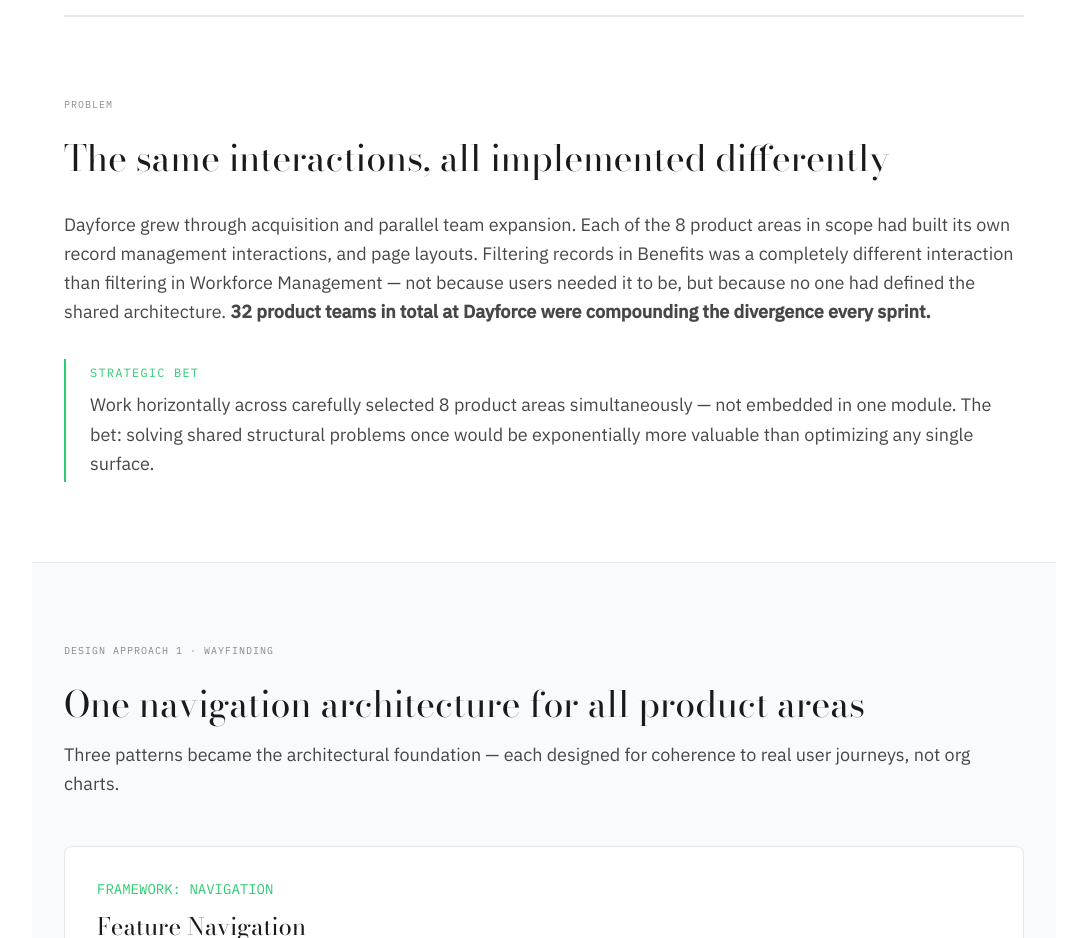
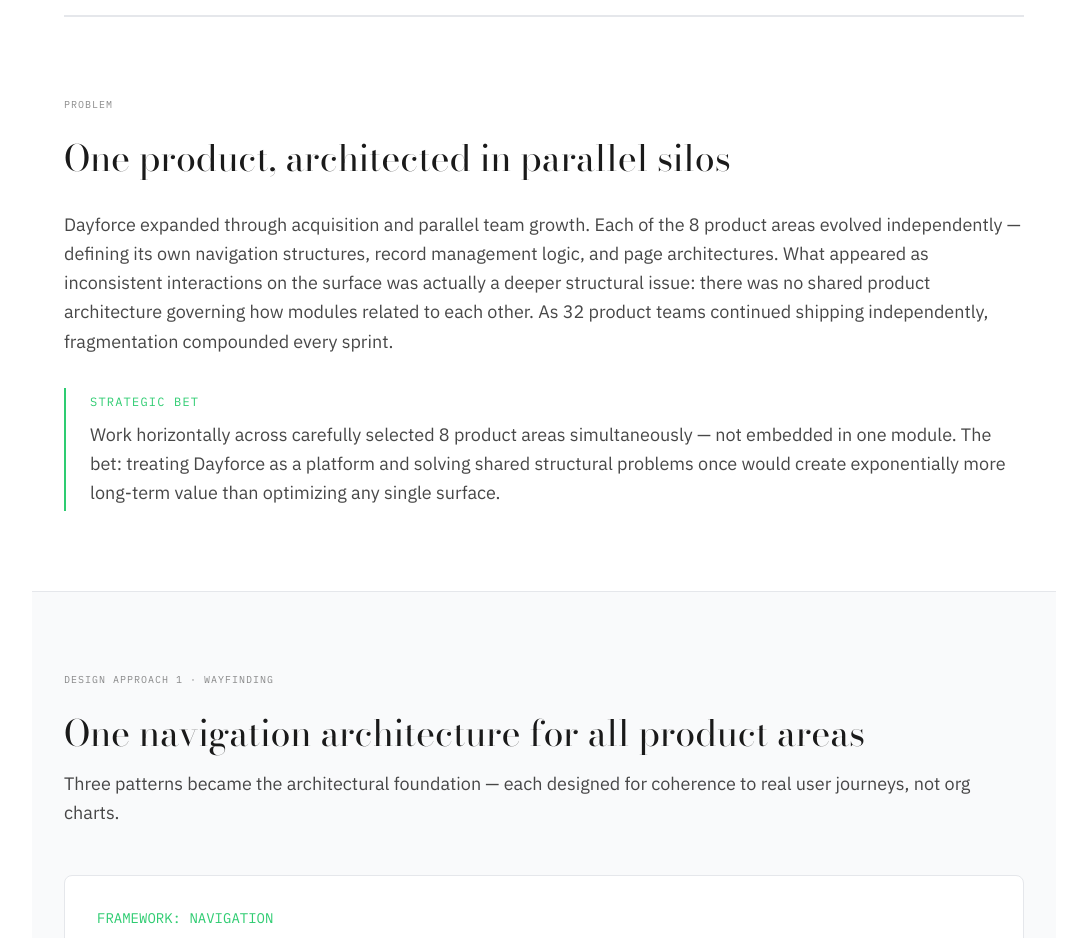
Before and after one commit to angieyoo/portfolio, a Next.js app: page /work/dayforce in a window 1280 px wide. Shown: the part 1260-2198 px from the top of the page, without its empty margins (96-1183 px from the left). Built offline with nearby package versions, Linux system fonts and the light colour scheme.

Commit message:
Revise content for clarity on Dayforce architecture
Updated headings and paragraph text to clarify the structural issues and strategic approach at Dayforce.

```diff
--- a/app/work/dayforce/page.tsx
+++ b/app/work/dayforce/page.tsx
@@ -193,14 +193,18 @@
                 {/* ═══════════ CONTEXT ═══════════ */}
                 <section className="py-20 border-t border-gray-200">
                     <div className="text-[10px] tracking-widest uppercase font-mono opacity-50 mb-6">Problem</div>
-                    <h2 className="font-display text-4xl mb-8">The same interactions, all implemented differently</h2>
+                    <h2 className="font-display text-4xl mb-8">One product, architected in parallel silos</h2>
                     <p className="text-lg opacity-80 leading-relaxed mb-6">
-                        Dayforce grew through acquisition and parallel team expansion. Each of the 8 product areas in scope had built its own record management interactions, and page layouts. Filtering records in Benefits was a completely different interaction than filtering in Workforce Management — not because users needed it to be, but because no one had defined the shared architecture. <strong>32 product teams in total at Dayforce were compounding the divergence every sprint.</strong>
+                        Dayforce expanded through acquisition and parallel team growth. Each of the 8 product areas evolved independently — defining its own navigation structures, record management logic, and page architectures.
+
+What appeared as inconsistent interactions on the surface was actually a deeper structural issue: there was no shared product architecture governing how modules related to each other.
+
+As 32 product teams continued shipping independently, fragmentation compounded every sprint.
                     </p>
                     <div className="border-l-2 border-accent pl-6 py-1 mt-8">
                         <div className="text-[12px] tracking-widest uppercase font-mono text-accent mb-2">Strategic Bet</div>
                         <div className="text-lg opacity-80 leading-relaxed">
-                            Work horizontally across carefully selected 8 product areas simultaneously — not embedded in one module. The bet: solving shared structural problems once would be exponentially more valuable than optimizing any single surface.
+                            Work horizontally across carefully selected 8 product areas simultaneously — not embedded in one module. The bet: treating Dayforce as a platform and solving shared structural problems once would create exponentially more long-term value than optimizing any single surface.
                         </div>
                     </div>
                 </section>
```
